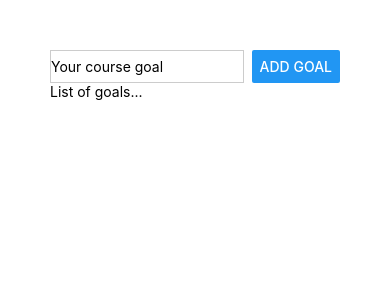
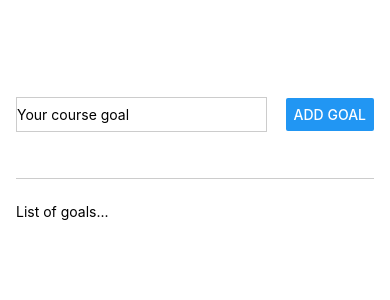
Before and after one commit to KovacFilip/react_native_course, a React Native app in the folder GoalsApp/: screen / in a window 390 px wide. Shown: the top 300 px of the page. Built offline with nearby package versions, Linux system fonts and the light colour scheme.

Commit message:
Basic layout

```diff
--- a/GoalsApp/App.js
+++ b/GoalsApp/App.js
@@ -10,7 +10,7 @@ export default function App() {
                 />
                 <Button title="Add goal" />
             </View>
-            <View>
+            <View style={styles.goalsContainer}>
                 <Text>List of goals...</Text>
             </View>
         </View>
@@ -19,16 +19,27 @@ export default function App() {
 
 const styles = StyleSheet.create({
     appContainer: {
-        padding: 50,
+        paddingTop: 50,
+        paddingHorizontal: 16,
+        flex: 1,
     },
     inputContainer: {
+        flex: 1,
         flexDirection: "row",
         justifyContent: "space-between",
+        alignItems: "center",
+        marginBottom: 24,
+        borderBottomWidth: 1,
+        borderBottomColor: "#ccc",
     },
     textInput: {
         borderWidth: 1,
         borderColor: "#ccc",
-        width: "80%",
+        width: "70%",
         marginRight: 8,
+        height: 35,
+    },
+    goalsContainer: {
+        flex: 5,
     },
 });
```
